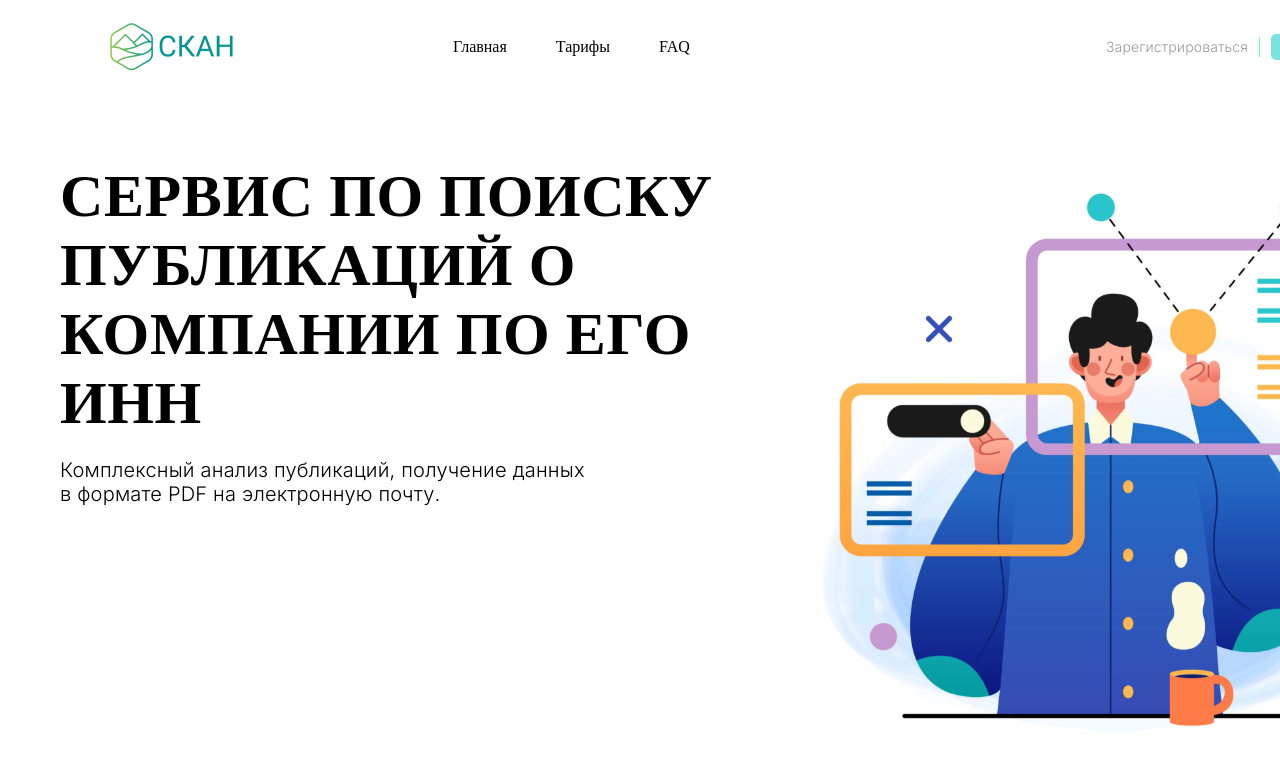
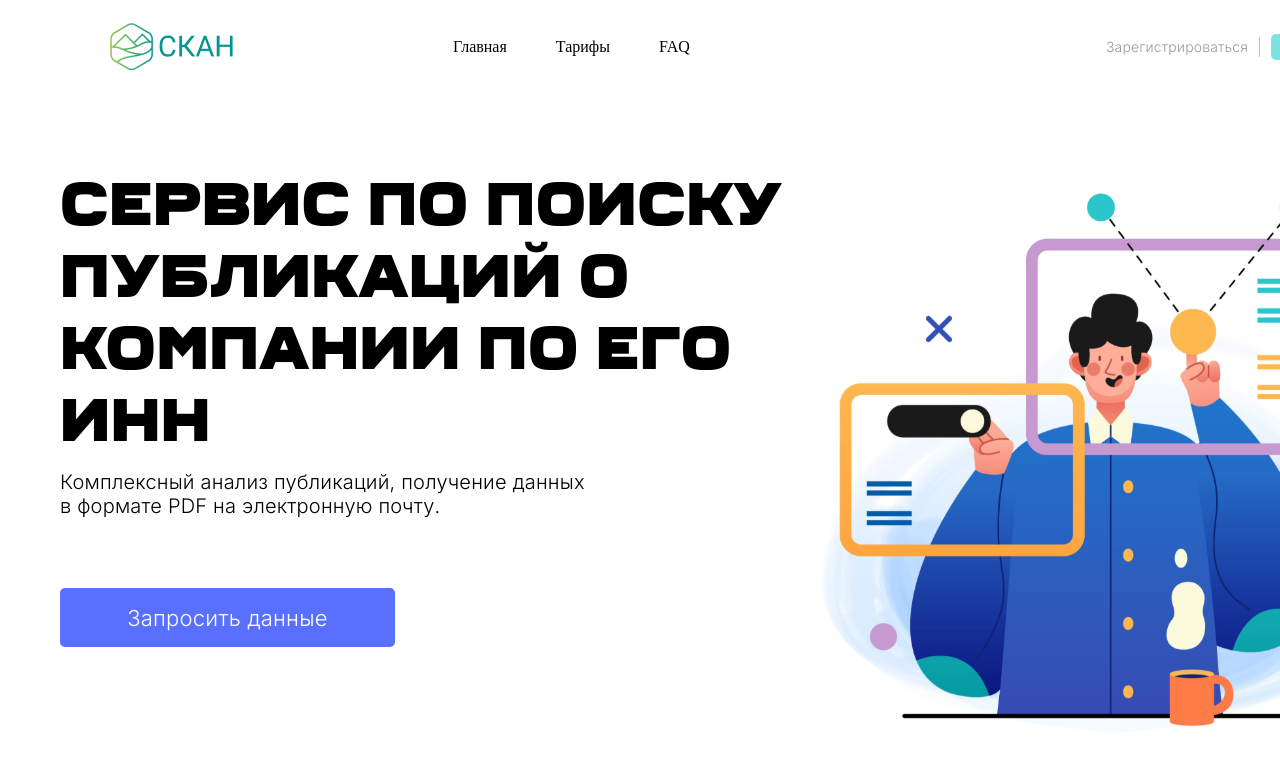
Before and after one commit to morifran/casescanbeta, a React (Create React App) app in the folder my-app/: page / in a window 1280 px wide. Shown: the top 764 px of the page. Built offline with nearby package versions, Linux system fonts and the light colour scheme.

Commit message:
save2
я паникер

```diff
--- a/my-app/src/App.css
+++ b/my-app/src/App.css
@@ -1,3 +1,7 @@
+@font-face {
+    font-family: 'Ferry';
+    src: url('./fonts/Ferry-Black.woff') format('woff');
+}
 *{
     margin: 0%;
     padding: 0%;
--- a/my-app/src/components/main.js
+++ b/my-app/src/components/main.js
@@ -7,7 +7,7 @@ function Main() {
         <div className="description">
             <h2>сервис по поиску публикаций о компании по его ИНН</h2>
             <p className="commonText">Комплексный анализ публикаций, получение данных в формате PDF на электронную почту.</p>
-            <div className="butDiv"><button className="requestBut None">Запросить данные</button></div>
+            <div className="butDiv"><button className="requestBut ">Запросить данные</button></div>
         </div>
         <div className="imgDiv">
             <img src={TechGuy} alt="Гик" className="TechGuy"></img>
```
